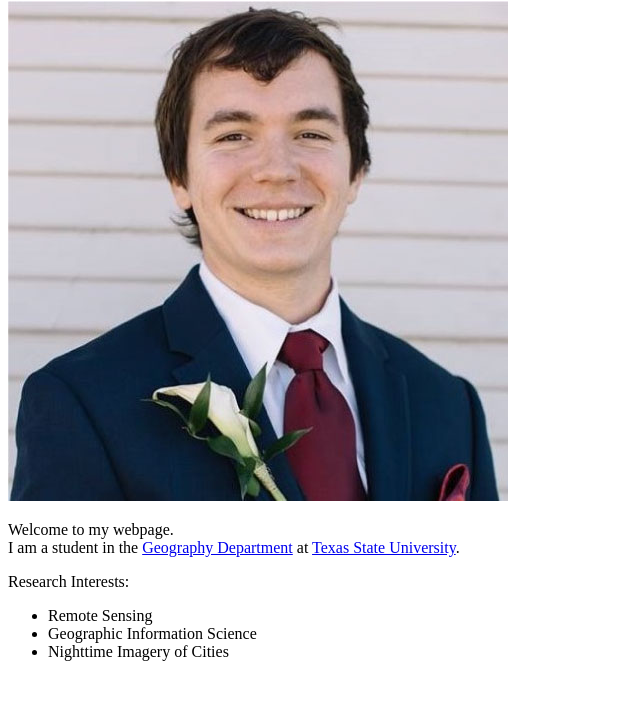
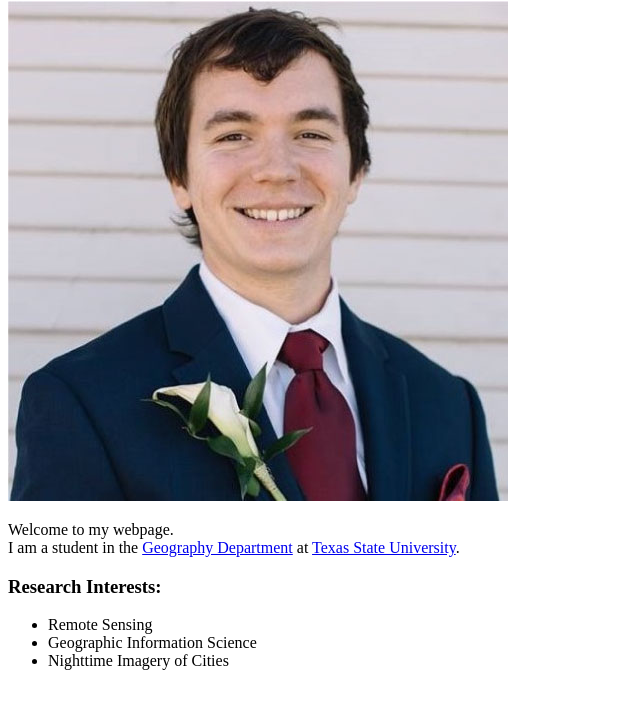
Before and after one commit to bradley-johnson/bradley-johnson.github.io, a plain HTML site: page index.html in a window 1280 px wide. Shown: the part 79-788 px from the top of the page, without its empty margins (0-640 px from the left). Drawn offline with Linux system fonts and the light colour scheme.

Commit message:
Formatted code for readability.

```diff
--- a/index.html
+++ b/index.html
@@ -6,12 +6,14 @@
 <body>
   <h1>Hello, my name is Bradley Johnson!</h1>
   <img src=images/profile-picture.jpg width=500px height=500px />
-  <p>Welcome to my webpage.<br>
+  <p>
+    Welcome to my webpage.<br>
     I am a student in the
     <a href="https://www.geo.txstate.edu">Geography Department</a> at
     <a href="https://txstate.edu/">Texas State University</a>.</p>
+  </p>
   <p>
-    Research Interests:
+    <h3>Research Interests:</h3>
     <ul>
       <li>Remote Sensing</li>
       <li>Geographic Information Science</li>
```
